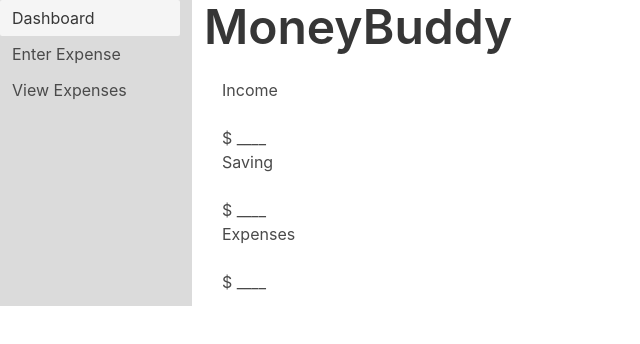
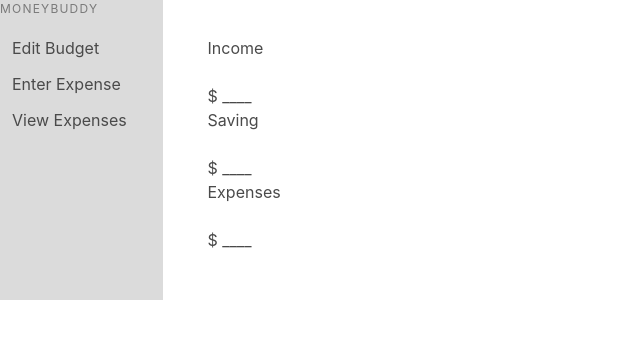
Before and after one commit to daniel-mina97/MoneyBuddy, an Electron app: page app/html/index.html in a window 1200 px wide. Shown: the whole page, without its empty margins (0-640 px from the left). Drawn offline with nearby package versions, Linux system fonts and the light colour scheme; no server answers.

Commit message:
Made sidebar statically sized

```diff
--- a/app/css/main.css
+++ b/app/css/main.css
@@ -4,9 +4,16 @@
 
 .hidden-submit {
     display: none;
-}:required {
+}
+
+.side-menu {
+    flex: 0 0 175px;
+}
+
+:required {
     border-left-color: green;
 }
+
 input[type=number]::-webkit-inner-spin-button,
 input[type=number]::-webkit-outer-spin-button {
   -webkit-appearance: none;
--- a/app/html/index.html
+++ b/app/html/index.html
@@ -8,18 +8,18 @@
         <link rel="stylesheet" href="../css/main.css">
     </head>
     <body>
-        <div class="columns is-fullheight">
-            <div class="column is-2 has-background-grey-lighter">
+        <div class="columns is-mobile">
+            <div class="column has-background-grey-lighter side-menu">
                 <aside class="menu">
+                    <p class="menu-label">MoneyBuddy</p>
                     <ul class="menu-list">
-                        <li><a>Dashboard</a></li>
+                        <li id="edit-budget-button"><a>Edit Budget</a></li>
                         <li id="enter-expense-button"><a>Enter Expense</a></li>
                         <li id="view-expenses-button"><a>View Expenses</a></li>
                     </ul>
                 </aside>
             </div>
-            <div class="column">
-                <h1 class="title is-1">MoneyBuddy</h1>
+            <div class="column section">
                 <section class="container overviews">
                     <div>
                         <p>Income</p><br>
```
